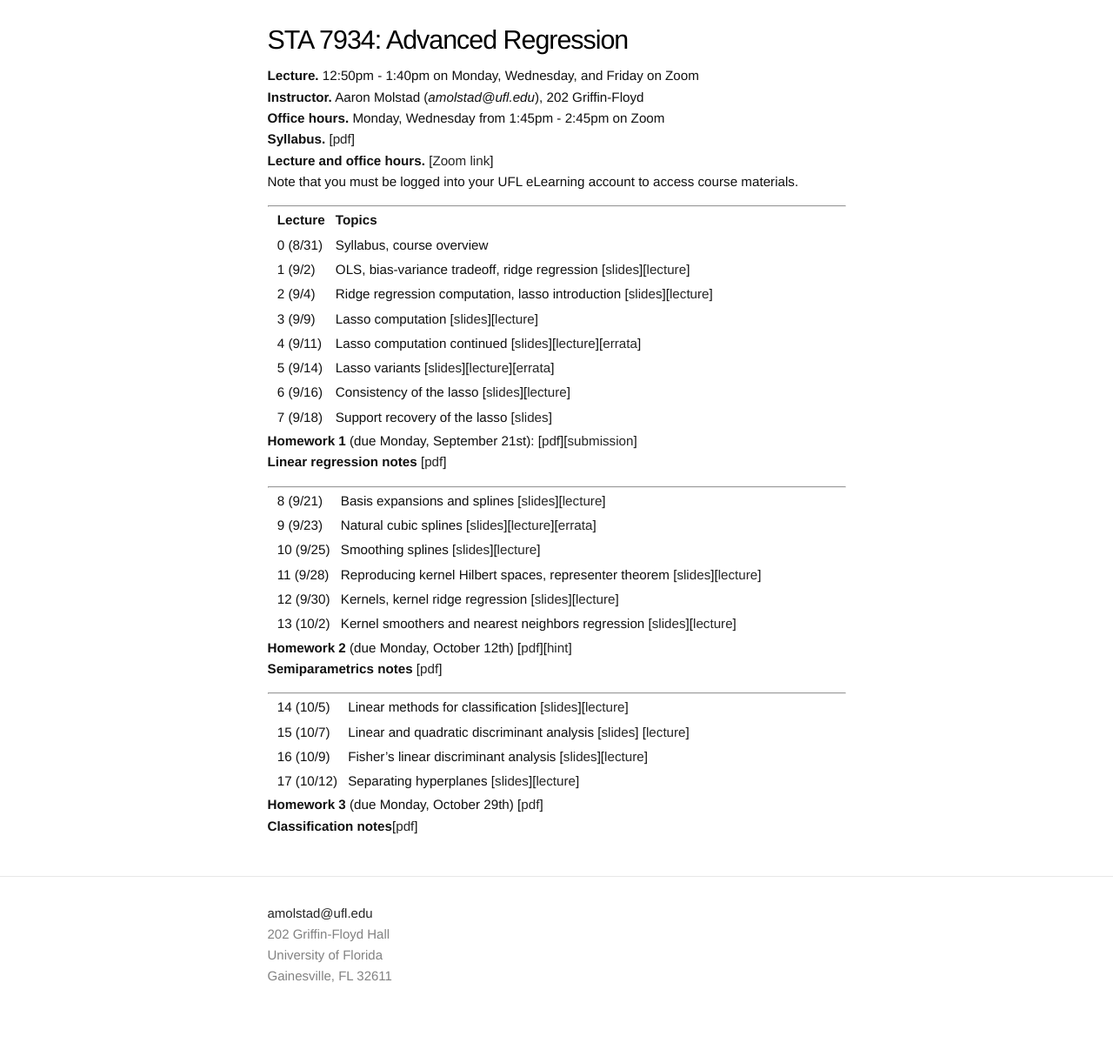
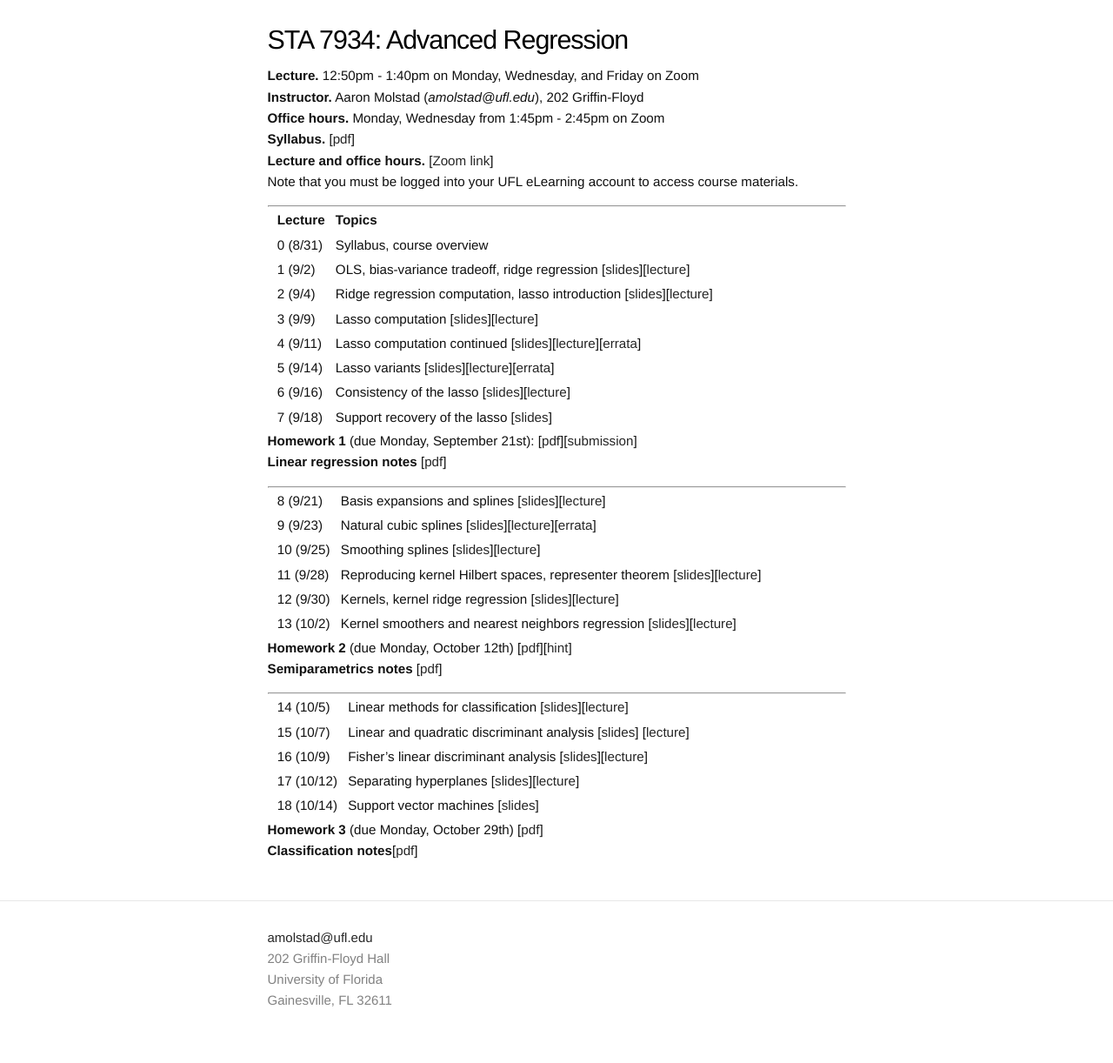
Before and after one commit to ajmolstad/ajmolstad.github.io, a Jekyll site: the page built from F20_STA7934.md, in a window 1280 px wide. Shown: the whole page at 87% size. Built offline with Jekyll 4.4.1, drawn with Linux system fonts in a browser that asks for light colours; before the commit the page ends 1194 px from its top, so only the background shows below that.

Commit message:
Update F20_STA7934.md

```diff
--- a/F20_STA7934.md
+++ b/F20_STA7934.md
@@ -46,7 +46,7 @@ Note that you must be logged into your UFL eLearning account to access course ma
 || 15 (10/7)  || Linear and quadratic discriminant analysis [[slides](https://ufl.instructure.com/files/53358126/download?download_frd=1)] [[lecture](https://ufl.instructure.com/courses/412309/files?preview=53358160)]||
 || 16 (10/9)  || Fisher's linear discriminant analysis [[slides](https://ufl.instructure.com/files/53444337/download?download_frd=1)][[lecture](https://ufl.instructure.com/files/53436224/download?download_frd=1)]||
 || 17 (10/12)  || Separating hyperplanes [[slides](https://ufl.instructure.com/files/53467084/download?download_frd=1)][[lecture](https://ufl.instructure.com/files/53467200/download?download_frd=1)]||
-
+|| 18 (10/14)  || Support vector machines [[slides](https://ufl.instructure.com/files/53523158/download?download_frd=1)]||
 
 **Homework 3** (due Monday, October 29th) [[pdf](https://ufl.instructure.com/files/53467803/download?download_frd=1)]
 **Classification notes**[[pdf](https://ufl.instructure.com/files/53290333/download?download_frd=1)]
```
